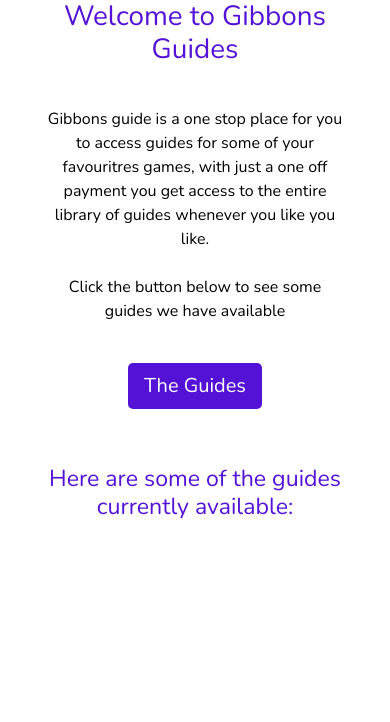
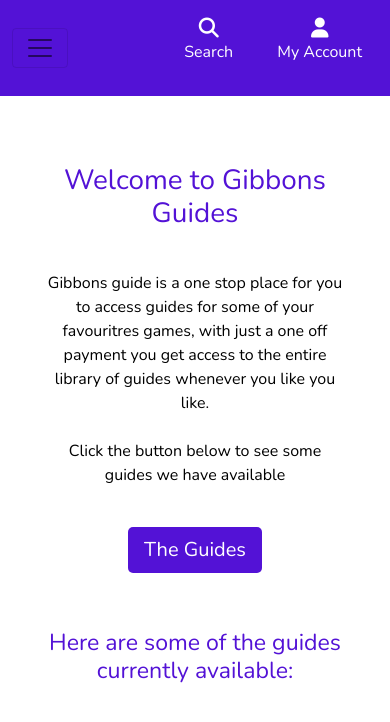
Before and after one commit to Code-Institute-Submissions/SuperGibbon-MS4, a Django app: page / in a window 390 px wide. Shown: the top 722 px of the page. Run offline with Django 3.2, Linux system fonts and the light colour scheme; a user stored in the database is signed in; some libraries are stand-ins or nearby versions.

Commit message:
Add main navbar and mobile header

```diff
--- a/home/templates/home/index.html
+++ b/home/templates/home/index.html
@@ -10,10 +10,9 @@
 {% endblock%}
 
 {% block content %}
-    <div class="container">
+    <div class="container home-main">
         <div class="row">
-
-            <div class="col-10 offset-1 home-main">
+            <div class="col-10 offset-1 ">
                 <h1 class="title-text home-title">
                     Welcome to Gibbons Guides
                 </h1>
--- a/static/css/base.css
+++ b/static/css/base.css
@@ -11,6 +11,7 @@ body {
 
 .home-main  {
     text-align: center;
+    padding-top: 164px;
 }
 
 .topnav-area {
@@ -18,9 +19,18 @@ body {
     padding-top: 10px;
 }
 
+.navbar {
+    background-color: #5312d6;
+}
+
 .dropdown-menu {
     color: white !important;
     background-color: #5312d6;
+}
+
+.mobile-search-bar {
+    position: absolute;
+    left: 0px;
 }
 
 .nav-account-link {
@@ -34,6 +44,10 @@ body {
 
 .logo-text  {
     color: white !important;
+}
+
+.bold-text {
+    font-weight: 700;
 }
 
 .uppercase-text {
@@ -80,8 +94,4 @@ body {
         left: 0;
         z-index: 1030;
     }
-
-    .home-main {
-        padding-top: 164px;
-    }
 }
--- a/templates/base.html
+++ b/templates/base.html
@@ -48,7 +48,7 @@
                         <div class="input-group w-100">
                             <input class="form-control" type="text" name="q" placeholder="Search our guides">
                             <div class="input-group-append">
-                                <button class="form-control btn btn-lg search-button" type="submit">
+                                <button class="form-control btn btn-lg search-button border border-1" type="submit">
                                     <span class="content-text">
                                         Search
                                     </span>
@@ -61,25 +61,34 @@
                     <ul class="list-inline list-unstyled text-center text-lg-right my-0">
                         <li class="list-inline-item dropdown">
                             <a class="title-text nav-link nav-account-link" href="#" id="user-options" data-toggle="dropdown" aria-haspopup="true" aria-expanded="false">
-                                <div class="text-center">
+                                <div class="text-center logo-text">
                                     <p class="logo-text">My Account <i class="fas fa-users"></i></p>
                                 </div>
                             </a>
                             <div class="dropdown-menu border-0" aria-labelledby="user-options">
                                 {% if request.user.is_authenticated %}
                                     {% if request.user.is_superuser %}
-                                        <a href="" class="dropdown-item">Guide Management</a>
+                                        <a href="" class="dropdown-item logo-text">Guide Management</a>
                                     {% endif %}
                                     <a href="" class="dropdown-item">My Profile</a>
-                                    <a href="{% url 'account_logout' %}" class="dropdown-item">Logout</a>
+                                    <a href="{% url 'account_logout' %}" class="dropdown-item logo-text">Logout</a>
                                 {% else %}
-                                    <a href="{% url 'account_signup' %}" class="dropdown-item">Register</a>
-                                    <a href="{% url 'account_login' %}" class="dropdown-item">Login</a>
+                                    <a href="{% url 'account_signup' %}" class="dropdown-item logo-text">Register</a>
+                                    <a href="{% url 'account_login' %}" class="dropdown-item logo-text">Login</a>
                                 {% endif %}
                             </div>
                         </li>
                     </ul>
                 </div>
+            </div>
+            <div class="row bg-white">
+                <nav class="navbar navbar-expand-lg navbar-light w-100">
+                    <button class="navbar-toggler" type="button" data-toggle="collapse" data-target="#main-nav" aria-controls="main-nav" aria-expanded="false" aria-label="Toggle navigation">
+                        <span class="navbar-toggler-icon"></span>
+                    </button>
+                    {% include 'includes/mobile-top-header.html' %}
+                    {% include 'includes/main-nav.html' %}
+                </nav>
             </div>
         </header>
 
--- /dev/null
+++ b/templates/includes/main-nav.html
@@ -0,0 +1,16 @@
+<div class="collapse navbar-collapse" id="main-nav">
+    <ul class="navbar-nav mx-auto">
+        <li class="nav-item dropdown">
+            <a class="logo-text bold-text nav-link" href="#" id="all-products-link" data-toggle="dropdown" aria-haspopup="true" aria-expanded="false">
+                View Our Guides
+            </a>
+            <div class="dropdown-menu border-0" aria-labelledby="all-products-link">
+                <a href="" class="dropdown-item logo-text">All Guides</a>
+                <a href="" class="dropdown-item logo-text">PC Guides</a>
+                <a href="" class="dropdown-item logo-text">Playstation Guides</a>
+                <a href="" class="dropdown-item logo-text">Xbox Guides</a>
+                <a href="" class="dropdown-item logo-text">Nintendo Guides</a>
+            </div>
+        </li>
+    </ul>
+</div>
--- /dev/null
+++ b/templates/includes/mobile-top-header.html
@@ -0,0 +1,44 @@
+<ul>
+    <li class="list-inline-item">
+      <a class="nav-link d-block d-lg-none" href="#" id="mobile-search" data-toggle="dropdown" aria-haspopup="true" aria-expanded="false">
+          <div class="text-center logo-text">
+              <div><i class="fas fa-search fa-lg"></i></div>
+              <p class="my-0">Search</p>
+          </div>
+      </a>
+      <div class="dropdown-menu mobile-search-bar border-0 w-100 p-3 rounded-0 my-0" aria-labelledby="mobile-search">
+          <form class="form" method="GET" action="">
+              <div class="input-group w-100">
+                  <input class="form-control border border-black rounded-0" type="text" name="q" placeholder="Search our site">
+                  <div class="input-group-append">
+                      <button class="form-control form-control btn btn-black border border-black rounded-0" type="submit">
+                          <span class="icon logo-text">
+                              <i class="fas fa-search"></i>
+                          </span>
+                      </button>
+                  </div>
+              </div>
+          </form>
+      </div>
+  </li>
+  <li class="list-inline-item dropdown">
+      <a class="text-black nav-link d-block d-lg-none" href="#" id="user-options" data-toggle="dropdown" aria-haspopup="true" aria-expanded="false">
+          <div class="text-center logo-text">
+              <div><i class="fas fa-user fa-lg"></i></div>
+              <p class="my-0 logo-text">My Account</p>
+          </div>
+      </a>
+      <div class="dropdown-menu border-0 logo-text" aria-labelledby="user-options">
+          {% if request.user.is_authenticated %}
+              {% if request.user.is_superuser %}
+                  <a href="{% url 'account_logout' %}" class="dropdown-item logo-text">Guide Management</a>
+              {% endif %}
+              <a href="" class="dropdown-item">My Profile</a>
+              <a href="{% url 'account_logout' %}" class="dropdown-item logo-text">Logout</a>
+          {% else %}
+              <a href="{% url 'account_signup' %}" class="dropdown-item logo-text">Register</a>
+              <a href="{% url 'account_login' %}" class="dropdown-item logo-text">Login</a>
+          {% endif %}
+      </div>
+  </li>
+</ul>
```
